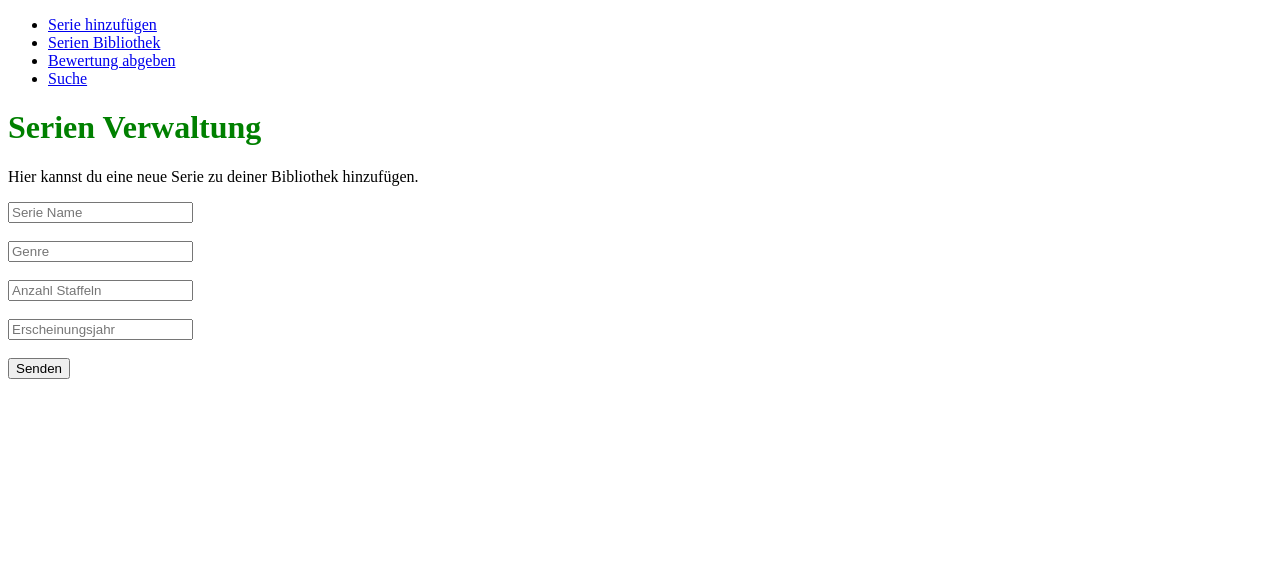
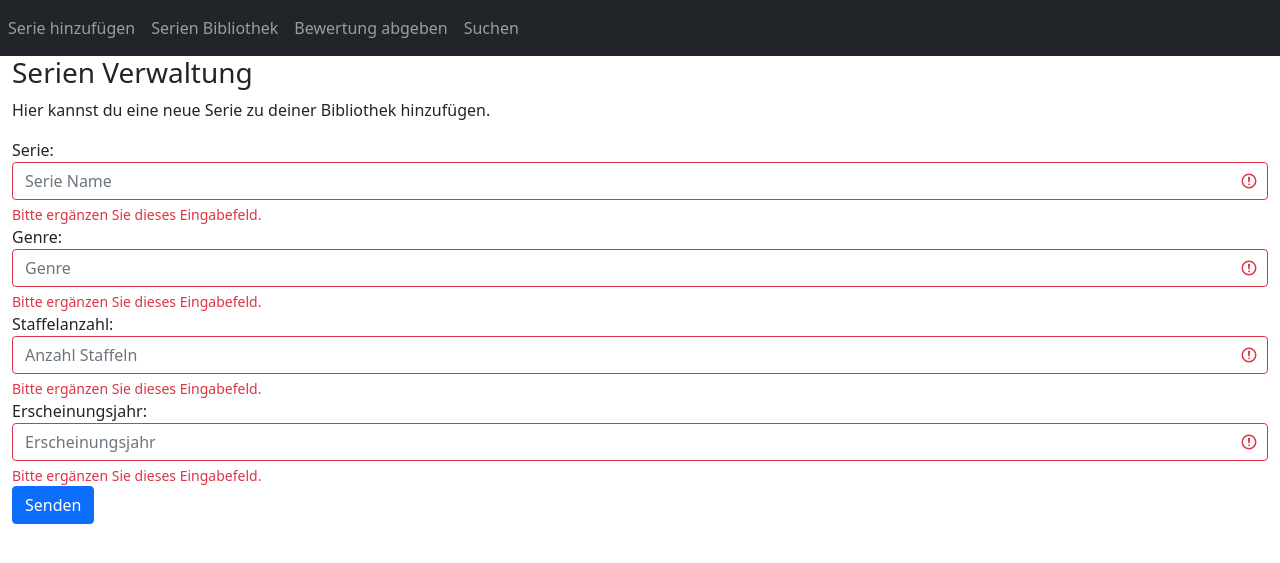
Before and after one commit to lifltr/pro2, a Flask app: page /serieAnlegen/ in a window 1280 px wide. Shown: the top 563 px of the page. Run offline with Flask 2, Linux system fonts and the light colour scheme.

Commit message:
forth commit

```diff
--- a/main.py
+++ b/main.py
@@ -21,22 +21,30 @@ def serieAnlegen():
     else:
         return render_template("index.html")
 
+
 @app.route("/serien/", methods=['GET'])
 def serien():
     serien = serien_laden()
+    serien = auflisten(serien)
     return render_template("Serie_angelegt.html", bibliothek=serien)
 
-def auflisten():
-    serien = serien_laden()
+def auflisten(serien):
 
     serien_liste = ""
     for key, value in serien.items():
-        zeile = str(key) + ": " + value + "<br>"
+        zeile = str(key) + ": " + str(value["genre"]) + "<br>"
         serien_liste += zeile
         # fragen wieso die Darstellung nicht funktioniert
 
     return serien_liste
 
 
+@app.route("/bewertung/", methods=['GET'])
+def bewertung():
+    serien = serien_laden()
+
+    return render_template("bewertung.html")
+
+
 if __name__ == "__main__":
     app.run(debug=True, port=5000)
--- a/serien.txt
+++ b/serien.txt
@@ -4,5 +4,11 @@
         "genre": "Drama",
         "staffelanzahl": "4",
         "erscheinungsjahr": "2016"
+    },
+    "Game of Thrones": {
+        "name": "Game of Thrones",
+        "genre": "Fantasy",
+        "staffelanzahl": "8",
+        "erscheinungsjahr": "2011"
     }
 }
--- a/static/main.css
+++ b/static/main.css
@@ -1,3 +1 @@
-h1 {
-  color: green;
-}
+<link href="https://cdn.jsdelivr.net/npm/bootstrap@5.1.3/dist/css/bootstrap.min.css" rel="stylesheet" integrity="sha384-1BmE4kWBq78iYhFldvKuhfTAU6auU8tT94WrHftjDbrCEXSU1oBoqyl2QvZ6jIW3" crossorigin="anonymous">
--- a/templates/index.html
+++ b/templates/index.html
@@ -2,30 +2,58 @@
 <html lang="de">
     <head>
         <meta charset="UTF-8">
+        <link href="https://cdn.jsdelivr.net/npm/bootstrap@5.1.3/dist/css/bootstrap.min.css" rel="stylesheet" integrity="sha384-1BmE4kWBq78iYhFldvKuhfTAU6auU8tT94WrHftjDbrCEXSU1oBoqyl2QvZ6jIW3" crossorigin="anonymous">
         <title>Serien Verwaltung</title>
-        <link rel="stylesheet" href="{{ url_for('static', filename='main.css') }}">
     </head>
     <body>
-        <nav>
-               <ul>
-                  <li><a href="/serieAnlegen">Serie hinzufügen</a></li>
-                  <li><a href="/serien">Serien Bibliothek</a></li>
-                  <li><a href="#">Bewertung abgeben</a></li>
-                  <li><a href="#">Suche</a></li>
-              </ul>
+        <nav class="navbar navbar-expand-sm bg-dark navbar-dark">
+             <ul class="navbar-nav">
+                 <li class="nav-item">
+                    <a class="nav-link" href="/serieAnlegen">Serie hinzufügen</a>
+                 </li>
+                 <li class="nav-item">
+                    <a class="nav-link" href="/serien">Serien Bibliothek</a>
+                 </li>
+                 <li class="nav-item">
+                     <a class="nav-link" href="/bewertung">Bewertung abgeben</a>
+                 </li>
+                 <li class="nav-item">
+                     <a class="nav-link" href="#">Suchen</a>
+                 </li>
+             </ul>
         </nav>
-        <h1>Serien Verwaltung</h1>
+
+        <div class="container-fluid">
+
+        <h3>Serien Verwaltung</h3>
         <p>Hier kannst du eine neue Serie zu deiner Bibliothek hinzufügen.</p>
-            <form method="POST">
-                <input type="text" name="Serie" placeholder="Serie Name"><br>
-                <br>
-                <input type="text" name="Genre" placeholder="Genre"><br>
-                <br>
-                <input type="text" name="Staffelanzahl" placeholder="Anzahl Staffeln"><br>
-                <br>
-                <input type="text" name="Erscheinungsjahr" placeholder="Erscheinungsjahr"><br>
-                <br>
-                <button type="submit">Senden</button>
+
+            <form action="/action_page.php" class="was-validated">
+                  <div class="form-group">
+                    <label for="Serie">Serie:</label>
+                    <input type="text" class="form-control" id="Serie" placeholder="Serie Name" name="Serie" required>
+                    <div class="valid-feedback">Valid.</div>
+                    <div class="invalid-feedback">Bitte ergänzen Sie dieses Eingabefeld.</div>
+                  </div>
+                    <div class="form-group">
+                    <label for="Genre">Genre:</label>
+                    <input type="text" class="form-control" id="Genre" placeholder="Genre" name="Genre" required>
+                    <div class="valid-feedback">Valid.</div>
+                    <div class="invalid-feedback">Bitte ergänzen Sie dieses Eingabefeld.</div>
+                  </div>
+                     <div class="form-group">
+                    <label for="Staffelanzahl">Staffelanzahl:</label>
+                    <input type="text" class="form-control" id="Staffelanzahl" placeholder="Anzahl Staffeln" name="Staffelanzahl" required>
+                    <div class="valid-feedback">Valid.</div>
+                    <div class="invalid-feedback">Bitte ergänzen Sie dieses Eingabefeld.</div>
+                  </div>
+                 <div class="form-group">
+                    <label for="Erscheinungsjahr">Erscheinungsjahr:</label>
+                    <input type="text" class="form-control" id="Erscheinungsjahr" placeholder="Erscheinungsjahr" name="Erscheinungsjahr" required>
+                    <div class="valid-feedback">Valid.</div>
+                    <div class="invalid-feedback">Bitte ergänzen Sie dieses Eingabefeld.</div>
+                  </div>
+                  <button type="submit" class="btn btn-primary">Senden</button>
             </form>
     </body>
 </html>
```
Also changed, not shown: bewertung.html (added, +22 -0 lines), daten.py (+13 -0 lines), templates/Serie_angelegt.html (+38 -2 lines).
